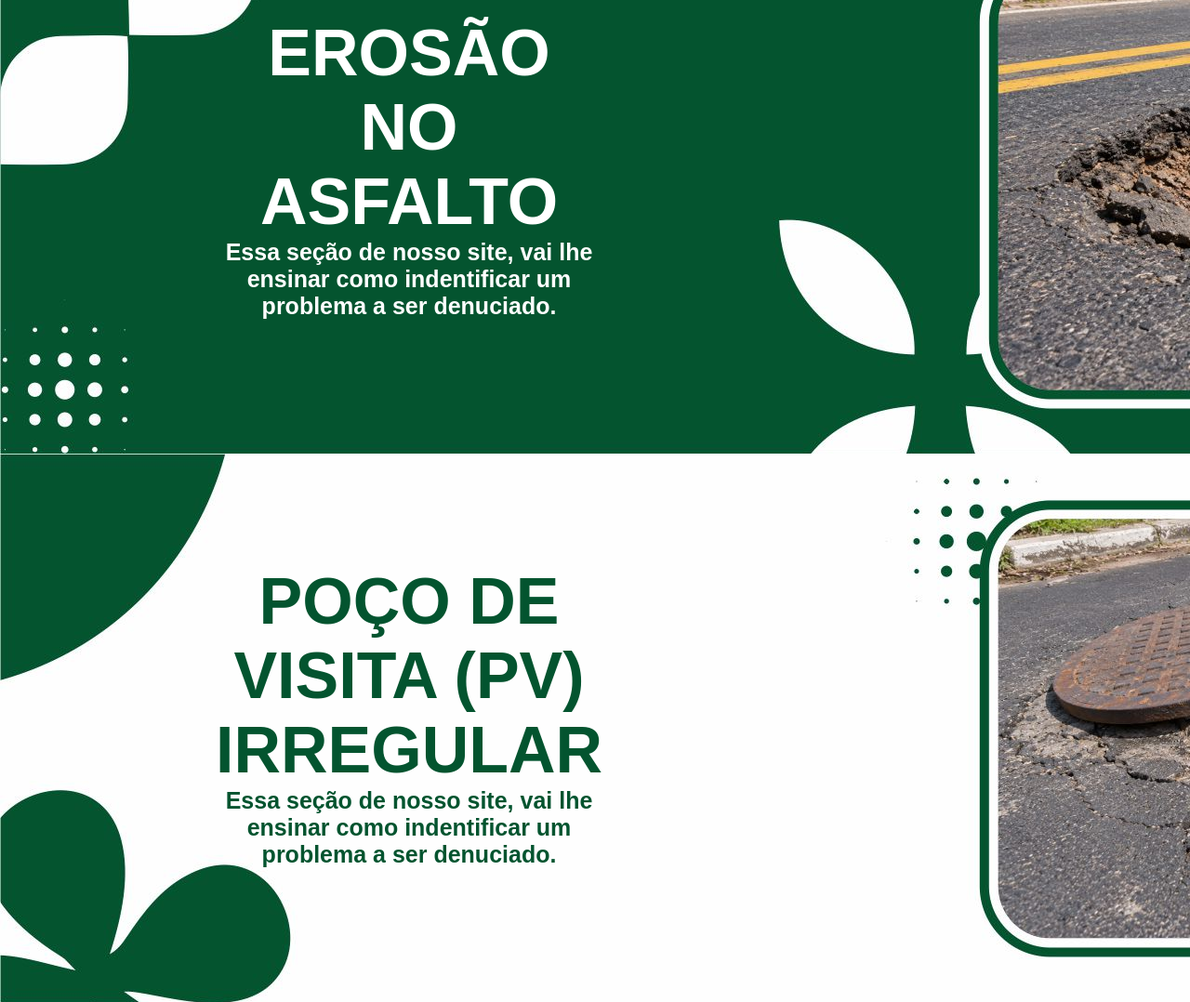
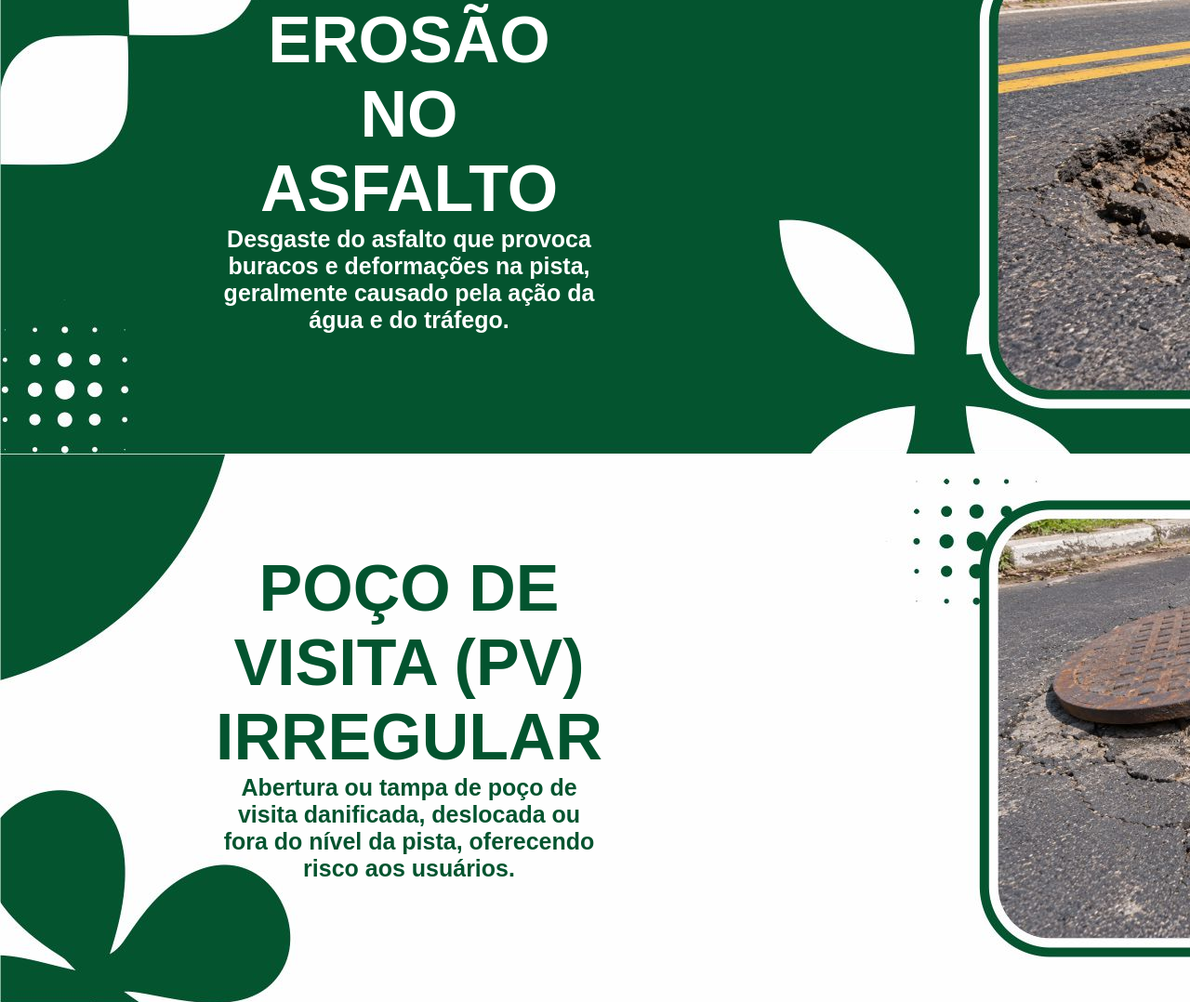
Before and after one commit to robertocavalcanti160-bit/fiscaliza-aii, a plain HTML site: page pg_problemas.html in a window 1280 px wide. Shown: the part 982-2060 px from the top of the page at 93% size. Drawn offline with Linux system fonts and the light colour scheme.

Commit message:
Atualiza descrições na seção de problemas para maior clareza sobre erosão no asfalto e poço de visita irregular.

```diff
--- a/pg_problemas.html
+++ b/pg_problemas.html
@@ -229,7 +229,7 @@
             <div class="OR-pb-buracoRua-content">
 
                 <h1 >EROSÃO NO ASFALTO</h1>
-                <h3>Essa seção de nosso site, vai lhe ensinar como indentificar um problema a ser denuciado.</h3>
+                <h3>Desgaste do asfalto que provoca buracos e deformações na pista, geralmente causado pela ação da água e do tráfego.</h3>
 
             </div>
             <div>
@@ -242,7 +242,7 @@
             <div class="OR-pb-bueiroAberto-content">
 
                 <h1 >POÇO DE VISITA (PV) IRREGULAR</h1>
-                <h3>Essa seção de nosso site, vai lhe ensinar como indentificar um problema a ser denuciado.</h3>
+                <h3>Abertura ou tampa de poço de visita danificada, deslocada ou fora do nível da pista, oferecendo risco aos usuários.</h3>
 
             </div>
             <div>
```
